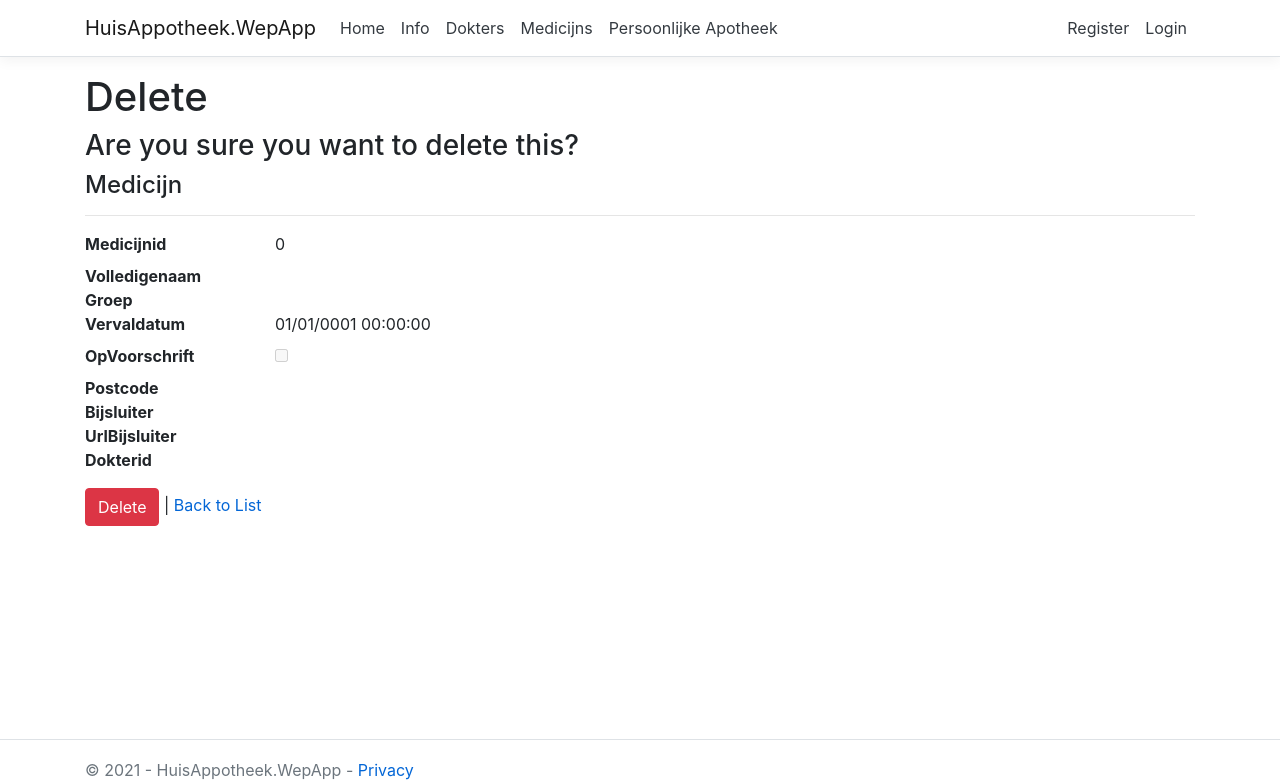
After one commit to Maxim-lejaeghere/HuisapotheekDokterOk, an ASP.NET Core app: template HuisApotheek.Solution/HuisAppotheek.WepApp/Views/Medicijn/Delete.cshtml in a window 1280 px wide. The commit adds this page. Shown: the top 782 px of the page. Run offline with ASP.NET Core 8, Linux system fonts and the light colour scheme; the template is opened without the code that fills it, so the values that code supplies are empty; some libraries are stand-ins or nearby versions.

Commit message:
delete werkt bij medicijn, niet vergeten view aan te maken, later nog authorisatie op doen

```diff
--- /dev/null
+++ b/HuisApotheek.Solution/HuisAppotheek.WepApp/Views/Medicijn/Delete.cshtml
@@ -0,0 +1,74 @@
+@model HuisAppotheek.Domain.DAL.Medicijn
+
+@{
+    ViewData["Title"] = "Delete";
+}
+
+<h1>Delete</h1>
+
+<h3>Are you sure you want to delete this?</h3>
+<div>
+    <h4>Medicijn</h4>
+    <hr />
+    <dl class="row">
+        <dt class = "col-sm-2">
+            @Html.DisplayNameFor(model => model.Medicijnid)
+        </dt>
+        <dd class = "col-sm-10">
+            @Html.DisplayFor(model => model.Medicijnid)
+        </dd>
+        <dt class = "col-sm-2">
+            @Html.DisplayNameFor(model => model.Volledigenaam)
+        </dt>
+        <dd class = "col-sm-10">
+            @Html.DisplayFor(model => model.Volledigenaam)
+        </dd>
+        <dt class = "col-sm-2">
+            @Html.DisplayNameFor(model => model.Groep)
+        </dt>
+        <dd class = "col-sm-10">
+            @Html.DisplayFor(model => model.Groep)
+        </dd>
+        <dt class = "col-sm-2">
+            @Html.DisplayNameFor(model => model.Vervaldatum)
+        </dt>
+        <dd class = "col-sm-10">
+            @Html.DisplayFor(model => model.Vervaldatum)
+        </dd>
+        <dt class = "col-sm-2">
+            @Html.DisplayNameFor(model => model.OpVoorschrift)
+        </dt>
+        <dd class = "col-sm-10">
+            @Html.DisplayFor(model => model.OpVoorschrift)
+        </dd>
+        <dt class = "col-sm-2">
+            @Html.DisplayNameFor(model => model.Postcode)
+        </dt>
+        <dd class = "col-sm-10">
+            @Html.DisplayFor(model => model.Postcode)
+        </dd>
+        <dt class = "col-sm-2">
+            @Html.DisplayNameFor(model => model.Bijsluiter)
+        </dt>
+        <dd class = "col-sm-10">
+            @Html.DisplayFor(model => model.Bijsluiter)
+        </dd>
+        <dt class = "col-sm-2">
+            @Html.DisplayNameFor(model => model.UrlBijsluiter)
+        </dt>
+        <dd class = "col-sm-10">
+            @Html.DisplayFor(model => model.UrlBijsluiter)
+        </dd>
+        <dt class = "col-sm-2">
+            @Html.DisplayNameFor(model => model.Dokterid)
+        </dt>
+        <dd class = "col-sm-10">
+            @Html.DisplayFor(model => model.Dokterid)
+        </dd>
+    </dl>
+
+    <form asp-action="Delete">
+        <input type="submit" value="Delete" class="btn btn-danger" /> |
+        <a asp-action="Index">Back to List</a>
+    </form>
+</div>
--- a/HuisApotheek.Solution/HuisAppotheek.WepApp/Views/Medicijn/Index.cshtml
+++ b/HuisApotheek.Solution/HuisAppotheek.WepApp/Views/Medicijn/Index.cshtml
@@ -77,6 +77,8 @@
                 @Html.ActionLink("Details", "Details", new { id = item.Medicijnid })
                 |
                 @Html.ActionLink("Delete", "Delete", new { id = item.Medicijnid })
+
+                @*<a asp-action="Delete">Delete</a>*@
             </td>
         </tr>
 }
```
Also changed, not shown: HuisApotheek.Solution/HuisAppotheek.WepApp/Controllers/MedicijnController.cs (+47 -3 lines).
